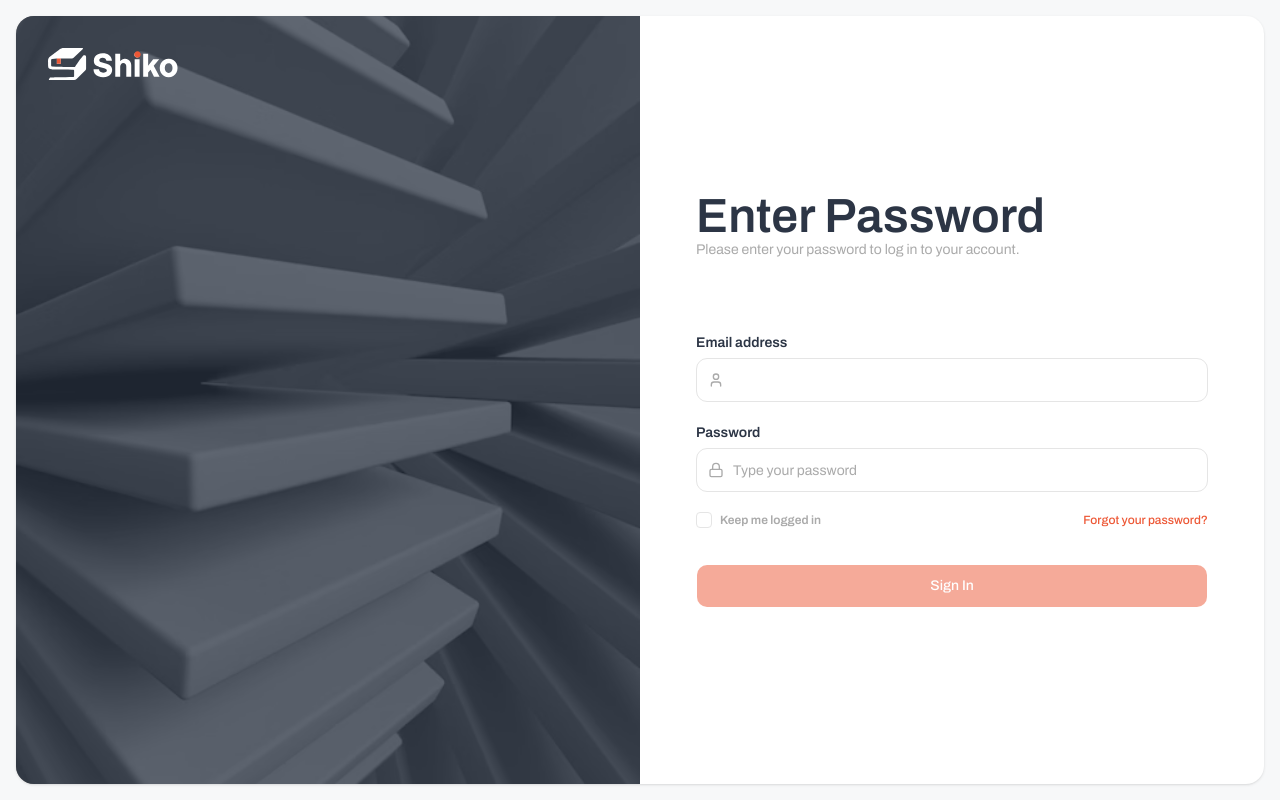
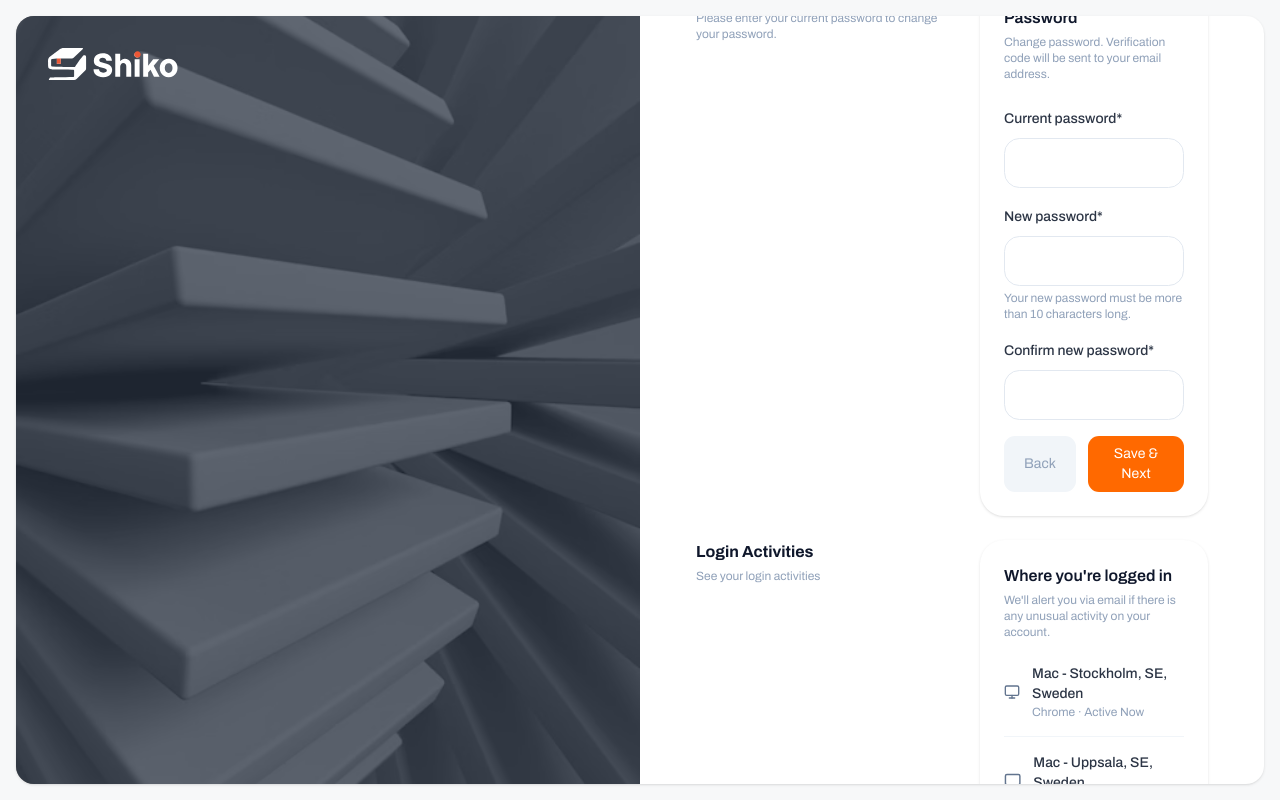
Before and after one commit to cloud-lms-grupp6/lms-frontend, a Next.js app: page /password in a window 1280 px wide. Built offline with nearby package versions, Linux system fonts and the light colour scheme; no server answers.

Commit message:
Add documentation comments to profile page

```diff
--- a/app/(auth)/password/page.tsx
+++ b/app/(auth)/password/page.tsx
@@ -1,141 +1,237 @@
 "use client";
 
-import { Lock, User } from "lucide-react";
-import Link from "next/link";
-import { useRouter, useSearchParams } from "next/navigation";
-import { useState } from "react";
-import { useForm } from "react-hook-form";
-import { zodResolver } from "@hookform/resolvers/zod";
-import { Button } from "@/components/ui/button";
-import { Checkbox } from "@/components/ui/checkbox";
-import { Input } from "@/components/ui/input";
-import { Label } from "@/components/ui/label";
-import { useAuth } from "@/lib/auth/hooks";
-import { AuthApiError } from "@/lib/auth/api";
-import { signInPasswordSchema, type SignInPasswordInput } from "@/lib/schemas/auth";
-import { Suspense } from "react";
+import { Monitor } from "lucide-react";
+import { FormEvent, useState } from "react";
 
-function PasswordForm() {
-  const router = useRouter();
-  const searchParams = useSearchParams();
-  const email = searchParams.get("email") || "";
-  const { signIn } = useAuth();
-  const [submitError, setSubmitError] = useState<string | null>(null);
+const API_URL = process.env.NEXT_PUBLIC_AUTH_API_URL ?? "http://localhost:5097";
 
-  const {
-    register,
-    handleSubmit,
-    formState: { errors, isSubmitting, isValid },
-  } = useForm<SignInPasswordInput>({
-    resolver: zodResolver(signInPasswordSchema),
-    mode: "onTouched",
+export default function SettingsPasswordPage() {
+  // State används för att hålla koll på formulärfälten.
+  const [currentPassword, setCurrentPassword] = useState("");
+  const [newPassword, setNewPassword] = useState("");
+  const [confirmNewPassword, setConfirmNewPassword] = useState("");
+
+  // State för loading och statusmeddelanden till användaren.
+  const [isLoading, setIsLoading] = useState(false);
+  const [statusMessage, setStatusMessage] = useState("");
+
+  async function handleSubmit(event: FormEvent<HTMLFormElement>) {
+    event.preventDefault();
+    setStatusMessage("");
+
+    // AI användes som stöd för att strukturera enkel frontend-validering.
+    // Här kontrolleras att lösenordet uppfyller längdkravet innan API-anropet skickas.
+    if (newPassword.length <= 10) {
+      setStatusMessage("New password must be more than 10 characters long.");
+      return;
+    }
+
+    // Kontrollerar att användaren har skrivit samma nya lösenord två gånger.
+    if (newPassword !== confirmNewPassword) {
+      setStatusMessage("New passwords do not match.");
+      return;
+    }
+
+    try {
+      setIsLoading(true);
+
+      // Skickar lösenordsändringen till Auth API.
+      // Token hämtas från localStorage och skickas med som Bearer-token.
+      const response = await fetch(`${API_URL}/api/auth/change-password`, {
+        method: "POST",
+        headers: {
+          "Content-Type": "application/json",
+          Authorization: `Bearer ${localStorage.getItem("token") ?? ""}`,
+        },
+        body: JSON.stringify({
+          currentPassword,
+          newPassword,
+          confirmNewPassword,
+        }),
       });
 
-  async function onSubmit(values: SignInPasswordInput) {
-    setSubmitError(null);
-    try {
-      await signIn(email, values.password);
-      router.push("/dashboard");
-    } catch (err) {
-      if (err instanceof AuthApiError) {
-        if (err.code === "invalid_credentials")
-          setSubmitError("Wrong password. Try again.");
-        else if (err.code === "network_error")
-          setSubmitError("Could not reach the server. Is auth-api running?");
-        else setSubmitError("Sign-in failed. Try again.");
-      } else {
-        setSubmitError("Unexpected error. Try again.");
+      if (!response.ok) {
+        setStatusMessage("Could not change password.");
+        return;
       }
+
+      // Rensar formuläret efter lyckad ändring.
+      setCurrentPassword("");
+      setNewPassword("");
+      setConfirmNewPassword("");
+      setStatusMessage("Password changed successfully.");
+    } catch {
+      setStatusMessage("Could not change password.");
+    } finally {
+      setIsLoading(false);
     }
   }
 
   return (
-    <div className="space-y-12">
-      <header className="space-y-2 pb-7">
-        <h1 className="text-5xl my-0">Enter Password</h1>
-        <p className="text-sm text-muted-foreground">
-          Please enter your password to log in to your account.
+    <div className="mx-auto flex max-w-[1180px] flex-col gap-6">
+      <div className="flex items-center justify-between">
+        <h1 className="text-2xl font-bold text-slate-900">Settings</h1>
+
+        <button className="rounded-lg bg-slate-100 px-4 py-2 text-sm font-medium text-slate-700">
+          Need Help?
+        </button>
+      </div>
+
+      {/* Enkel navigation mellan olika settings-sidor. */}
+      <div className="flex gap-6 text-sm">
+        <a href="/settings" className="px-5 py-2 text-slate-400">
+          General
+        </a>
+
+        <a href="/settings/team" className="px-5 py-2 text-slate-400">
+          Team
+        </a>
+
+        <a
+          href="/settings/password"
+          className="rounded-lg bg-slate-900 px-5 py-2 text-white"
+        >
+          Password
+        </a>
+
+        <a href="/settings/notification" className="px-5 py-2 text-slate-400">
+          Notification
+        </a>
+      </div>
+
+      <div className="grid gap-6 xl:grid-cols-[260px_1fr]">
+        <div>
+          <h2 className="font-bold text-slate-900">Password</h2>
+          <p className="mt-1 text-xs text-slate-400">
+            Please enter your current password to change your password.
           </p>
-      </header>
+        </div>
 
-      <form onSubmit={handleSubmit(onSubmit)} className="space-y-6" noValidate>
-        <div className="space-y-2">
-          <Label htmlFor="email">Email address</Label>
-          <div className="relative">
-            <User
-              aria-hidden
-              className="pointer-events-none absolute left-3 top-1/2 size-4 -translate-y-1/2 text-muted-foreground"
-            />
-            <Input
-              id="email"
-              type="email"
-              defaultValue={email}
-              readOnly
-              className="pl-9"
+        <section className="rounded-3xl bg-white p-6 shadow-sm">
+          <h3 className="font-semibold text-slate-900">Password</h3>
+
+          <p className="mt-1 text-xs text-slate-400">
+            Change password. Verification code will be sent to your email
+            address.
+          </p>
+
+          {/* Formulär för att byta lösenord. */}
+          <form onSubmit={handleSubmit} className="mt-6 space-y-4">
+            <div>
+              <label className="text-sm font-medium">Current password*</label>
+              <input
+                type="password"
+                value={currentPassword}
+                onChange={(event) => setCurrentPassword(event.target.value)}
+                className="mt-2 w-full rounded-xl border border-slate-200 px-4 py-3"
+                required
               />
             </div>
+
+            <div>
+              <label className="text-sm font-medium">New password*</label>
+              <input
+                type="password"
+                value={newPassword}
+                onChange={(event) => setNewPassword(event.target.value)}
+                className="mt-2 w-full rounded-xl border border-slate-200 px-4 py-3"
+                required
+              />
+
+              <p className="mt-1 text-xs text-slate-400">
+                Your new password must be more than 10 characters long.
+              </p>
             </div>
 
-        <div className="space-y-2">
-          <Label htmlFor="password">Password</Label>
-          <div className="relative">
-            <Lock
-              aria-hidden
-              className="pointer-events-none absolute left-3 top-1/2 size-4 -translate-y-1/2 text-muted-foreground"
-            />
-            <Input
-              id="password"
+            <div>
+              <label className="text-sm font-medium">
+                Confirm new password*
+              </label>
+              <input
                 type="password"
-              placeholder="Type your password"
-              className="pl-9"
-              aria-invalid={!!errors.password}
-              {...register("password")}
+                value={confirmNewPassword}
+                onChange={(event) =>
+                  setConfirmNewPassword(event.target.value)
+                }
+                className="mt-2 w-full rounded-xl border border-slate-200 px-4 py-3"
+                required
               />
             </div>
-          {errors.password && (
-            <p className="text-xs text-destructive">{errors.password.message}</p>
+
+            {/* Visar status, exempelvis felmeddelande eller lyckad ändring. */}
+            {statusMessage && (
+              <p className="text-sm text-slate-500">{statusMessage}</p>
             )}
-          <div className="flex items-center justify-between py-3">
-            <div className="flex items-center gap-2">
-              <Checkbox id="remember" />
-              <Label
-                htmlFor="remember"
-                className="text-xs text-muted-foreground"
+
+            <div className="flex gap-3">
+              <button
+                type="button"
+                onClick={() => {
+                  setCurrentPassword("");
+                  setNewPassword("");
+                  setConfirmNewPassword("");
+                  setStatusMessage("");
+                }}
+                className="rounded-lg bg-slate-100 px-5 py-2 text-sm text-slate-400"
               >
-                Keep me logged in
-              </Label>
+                Back
+              </button>
+
+              <button
+                type="submit"
+                disabled={isLoading}
+                className="rounded-lg bg-orange-500 px-5 py-2 text-sm text-white disabled:opacity-60"
+              >
+                {isLoading ? "Saving..." : "Save & Next"}
+              </button>
             </div>
-            <Link
-              href="#"
-              className="text-xs font-medium text-primary hover:underline"
+          </form>
+        </section>
+      </div>
+
+      <div className="grid gap-6 xl:grid-cols-[260px_1fr]">
+        <div>
+          <h2 className="font-bold text-slate-900">Login Activities</h2>
+
+          <p className="mt-1 text-xs text-slate-400">
+            See your login activities
+          </p>
+        </div>
+
+        <section className="rounded-3xl bg-white p-6 shadow-sm">
+          <h3 className="font-semibold text-slate-900">
+            Where you&apos;re logged in
+          </h3>
+
+          <p className="mt-1 text-xs text-slate-400">
+            We&apos;ll alert you via email if there is any unusual activity on
+            your account.
+          </p>
+
+          {/* Statisk lista för inloggningsaktiviteter enligt Figma-designen. */}
+          <div className="mt-6 space-y-4">
+            {[
+              "Mac - Stockholm, SE, Sweden",
+              "Mac - Uppsala, SE, Sweden",
+              "Mac - Stockholm, SE, Sweden",
+            ].map((device, index) => (
+              <div
+                key={index}
+                className="flex items-center gap-3 border-b border-slate-100 pb-4"
               >
-              Forgot your password?
-            </Link>
+                <Monitor className="size-5 text-slate-500" />
+
+                <div>
+                  <p className="text-sm font-medium">{device}</p>
+                  <p className="text-xs text-slate-400">
+                    Chrome · Active Now
+                  </p>
                 </div>
               </div>
-
-        {submitError && (
-          <p className="text-sm text-destructive" role="alert">
-            {submitError}
-          </p>
-        )}
-
-        <Button
-          type="submit"
-          className="w-full"
-          disabled={isSubmitting || !isValid}
-        >
-          {isSubmitting ? "Signing in…" : "Sign In"}
-        </Button>
-      </form>
+            ))}
+          </div>
+        </section>
+      </div>
     </div>
   );
 }
-
-export default function PasswordPage() {
-  return (
-    <Suspense fallback={<div>Loading...</div>}>
-      <PasswordForm />
-    </Suspense>
-  );
-}
```
Also changed, not shown: app/(auth)/verify/page.tsx (+16 -0 lines), app/(dashboard)/courses/page.tsx (+28 -0 lines), app/(dashboard)/profile/page.tsx (+26 -1 lines). Lines whose indentation alone changed are shown as unchanged.
